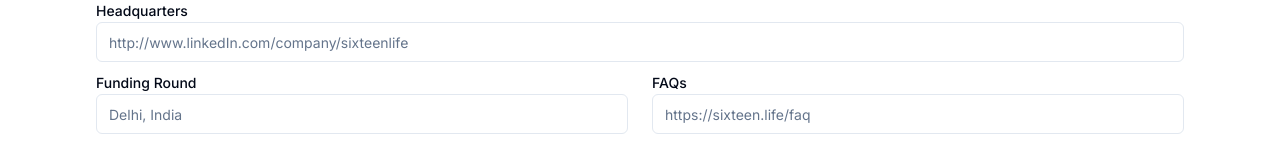
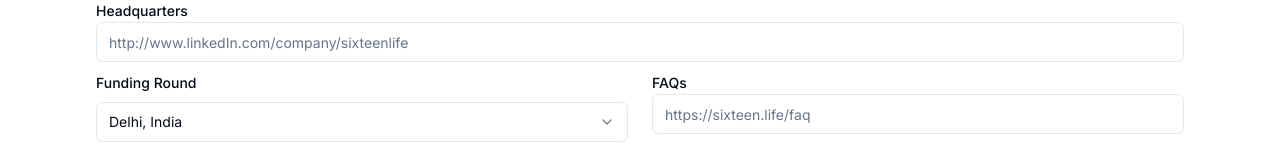
Before and after one commit to MayorFalomo/Next-Shadcn, a Next.js app: page / in a window 1280 px wide. Shown: the part 752-916 px from the top of the page. Built offline with nearby package versions, Linux system fonts and the light colour scheme.

Commit message:
first commit

```diff
--- a/src/app/form/Employee.tsx
+++ b/src/app/form/Employee.tsx
@@ -13,6 +13,13 @@
   FormMessage,
 } from "@/components/ui/form";
 import { Input } from "@/components/ui/input";
+import {
+  Select,
+  SelectContent,
+  SelectItem,
+  SelectTrigger,
+  SelectValue,
+} from "@/components/ui/select";
 
 const formSchema = z.object({
   username: z.string().min(2, {
@@ -81,12 +88,32 @@
                     />
                   </FormControl>
                 </div>
-                <div className="flex items-start justify-between mt-2 gap-6 w-full">
+                <div className="flex items-start justify-between mt-2 gap-6 w-full  max-sm:flex-wrap">
                   <div className="w-full">
-                    <FormLabel>Funding Round</FormLabel>
+                    {/* <FormLabel>Funding Round</FormLabel>
                     <FormControl>
                       <Input placeholder="Delhi, India" {...field} />
-                    </FormControl>
+                    </FormControl> */}
+                    <FormItem>
+                      <FormLabel>Funding Round</FormLabel>
+                      <Select
+                        onValueChange={field.onChange}
+                        defaultValue={field.value}
+                      >
+                        <FormControl>
+                          <SelectTrigger>
+                            <SelectValue placeholder="Delhi, India" />
+                          </SelectTrigger>
+                        </FormControl>
+                        <SelectContent>
+                          <SelectItem value="I am something">
+                            m@example.com
+                          </SelectItem>
+                        </SelectContent>
+                      </Select>
+
+                      <FormMessage />
+                    </FormItem>
                   </div>
                   <div className="w-full">
                     <FormLabel>FAQs</FormLabel>
```
